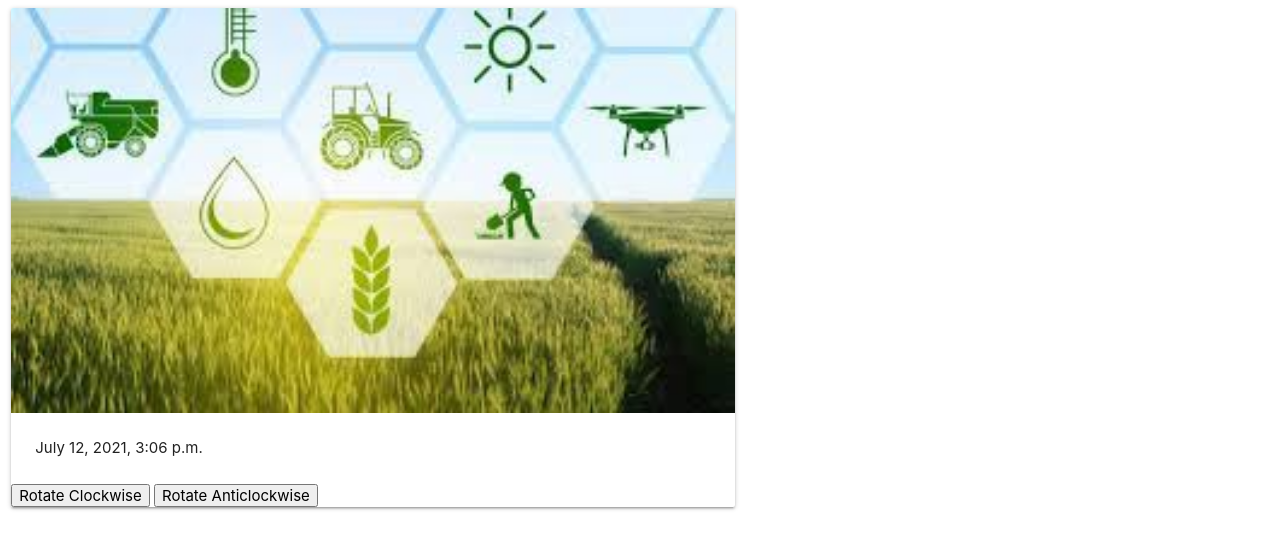
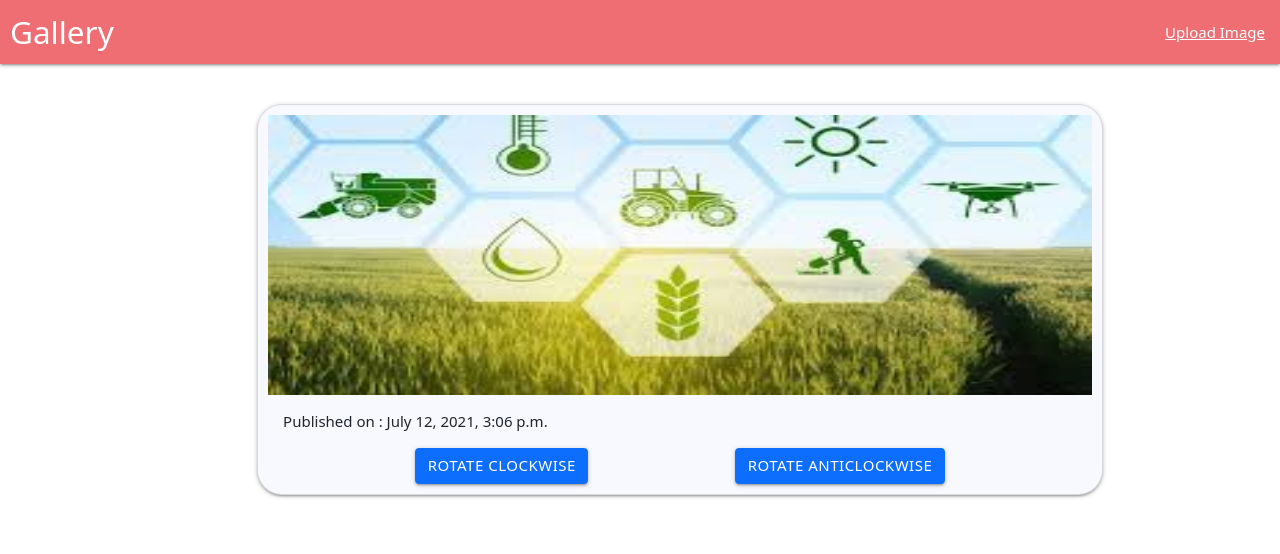
Before and after one commit to priyansh18/imageo-gallery, a Django app: page /gallery/1 in a window 1280 px wide. Shown: the top 554 px of the page. Run offline with Django 3.2, Linux system fonts and the light colour scheme; data comes from the database, SQL or seed files in the repository.

Commit message:
Stying Added

```diff
--- a/imageGallery/urls.py
+++ b/imageGallery/urls.py
@@ -4,7 +4,7 @@
 from django.conf.urls.static import static
 
 urlpatterns = [
-    path('gallery/',views.gallery,name="gallery"),
+    path('',views.gallery,name="gallery"),
     path('gallery/<int:pk>',views.specificImg,name="specificImg")
 ]
 if settings.DEBUG:
--- a/imageGallery/views.py
+++ b/imageGallery/views.py
@@ -8,13 +8,16 @@
 # Create your views here.
 
 def gallery(request):
+    print(request.POST)
     images = GalleryImage.objects.all()
-    p = Paginator(images, 2)
+    alltags = Tags.objects.all()
+    p = Paginator(images, 4)
     page_number = request.GET.get('page')
     page_obj = p.get_page(page_number)  # returns the desired page object
     context={
         'images':images,
-        'page_obj': page_obj
+        'page_obj': page_obj,
+        'imageTags':alltags,
     }
     return render(request,'index.html',context)
 
--- /dev/null
+++ b/static/css/style.css
@@ -0,0 +1,72 @@
+* {
+  box-sizing: border-box;
+}
+
+.brand-logo {
+  margin-left: 10px;
+  text-decoration: none;
+}
+
+.images {
+  display: flex;
+  justify-content: center;
+  align-items: center;
+}
+
+.card {
+  width: 100%;
+  padding: 10px;
+  margin: 40px;
+  background-color: ghostwhite;
+  border-radius: 25px;
+}
+
+.card-image {
+  height: auto;
+  border-radius: 25px;
+}
+
+.card-image img {
+  width: 300px;
+  height: 280px;
+}
+
+.card .card-content {
+  padding: 15px;
+}
+
+.card .card-tags {
+  text-align: center;
+  display: flex;
+  justify-content: space-evenly;
+}
+
+.card .card-tags p {
+  background: skyblue;
+  color: black;
+  display: inline;
+}
+
+.card .card-action {
+  display: flex;
+  justify-content: center;
+  align-items: center;
+}
+
+.singleImage {
+  display: flex;
+  justify-content: center;
+  align-items: center;
+  height: auto;
+}
+
+.pagination {
+  display: flex;
+  justify-content: center;
+}
+
+.buttons {
+  display: flex;
+  justify-content: space-evenly;
+  align-items: center;
+}
--- a/templates/base.html
+++ b/templates/base.html
@@ -1,16 +1,32 @@
+{% load static %}
 <!DOCTYPE html>
 <html lang="en">
+
 <head>
   <meta charset="UTF-8">
   <meta http-equiv="X-UA-Compatible" content="IE=edge">
   <meta name="viewport" content="width=device-width, initial-scale=1.0">
   <!-- Compiled and minified CSS -->
   <link rel="stylesheet" href="https://cdnjs.cloudflare.com/ajax/libs/materialize/1.0.0/css/materialize.min.css">
-
+  <link href="https://cdn.jsdelivr.net/npm/bootstrap@5.0.2/dist/css/bootstrap.min.css" rel="stylesheet"
+    integrity="sha384-EVSTQN3/azprG1Anm3QDgpJLIm9Nao0Yz1ztcQTwFspd3yD65VohhpuuCOmLASjC" crossorigin="anonymous">
+  <link rel="stylesheet" href="{% static 'css/style.css' %}">
 
   <title>{% block title %}{% endblock %}</title>
 </head>
+
 <body>
+  <nav>
+    <div class="nav-wrapper">
+      <a href="/" class="brand-logo">Gallery</a>
+      <ul id="nav-mobile" class="right hide-on-med-and-down">
+        <li><a href="sass.html">Upload Image</a></li>
+      </ul>
+    </div>
+  </nav>
+
+  <!-- Compiled and minified JavaScript -->
+  <script src="https://cdnjs.cloudflare.com/ajax/libs/materialize/1.0.0/js/materialize.min.js"></script>
   {% block content %}
 
   {% endblock %}
@@ -19,7 +35,6 @@
 
   {% endblock %}
 
-  <!-- Compiled and minified JavaScript -->
-  <script src="https://cdnjs.cloudflare.com/ajax/libs/materialize/1.0.0/js/materialize.min.js"></script>
 </body>
+
 </html>
--- a/templates/specific.html
+++ b/templates/specific.html
@@ -6,19 +6,19 @@
 
 {% block content %}
 
-<div class="row">
-  <div class="col s12 m7">
+<div class="row singleImage">
+  <div class="col-8">
     <div class="card">
       <div class="card-image">
         <img id="rotateImage" src="{{specImage.image.url}}">
         <span class="card-title"></span>
       </div>
       <div class="card-content">
-        <p>{{specImage.uploaded_at}}</p>
+        <p>Published on : {{specImage.uploaded_at}}</p>
       </div>
-      <div>
-        <button id="rotateClk">Rotate Clockwise</button>
-        <button id="rotateAnti">Rotate Anticlockwise</button>
+      <div class="buttons">
+        <button class="btn btn-primary" id="rotateClk">Rotate Clockwise</button>
+        <button class="btn btn-primary" id="rotateAnti">Rotate Anticlockwise</button>
       </div>
     </div>
   </div>
@@ -32,12 +32,12 @@
   var rotateAntiClockwise = document.getElementById("rotateAnti");
   var rotateImage = document.getElementById("rotateImage");
   var degreeRotated = 0;
-  rotateClockwise.addEventListener('click',function(){
+  rotateClockwise.addEventListener('click', function () {
     degreeRotated += 90;
     degreeRotated = degreeRotated % 360;
     rotateImage.style.transform = `rotate(${degreeRotated}deg)`;
   })
-  rotateAntiClockwise.addEventListener('click',function(){
+  rotateAntiClockwise.addEventListener('click', function () {
     degreeRotated -= 90;
     degreeRotated = degreeRotated % 360;
     rotateImage.style.transform = `rotate(${degreeRotated}deg)`;
```
Also changed, not shown: templates/index.html (+24 -12 lines).
